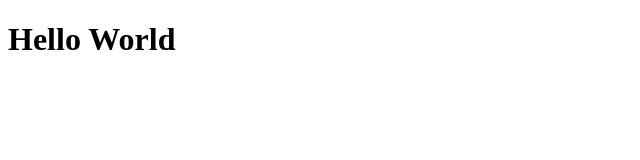
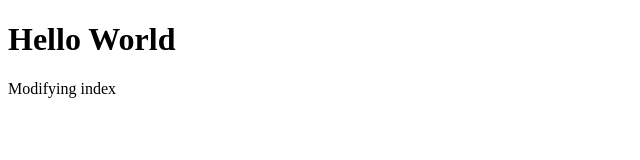
Before and after one commit to danibacien/hello-world, a plain HTML site: page index.html in a window 1280 px wide. Shown: the whole page, without its empty margins (0-640 px from the left). Drawn offline with Linux system fonts and the light colour scheme.

Commit message:
Finish index.html

```diff
--- a/index.html
+++ b/index.html
@@ -6,5 +6,6 @@
 </head>
 <body>
 <h1>Hello World</h1>
+<p>Modifying index</p>
 </body>
 </html>
```
